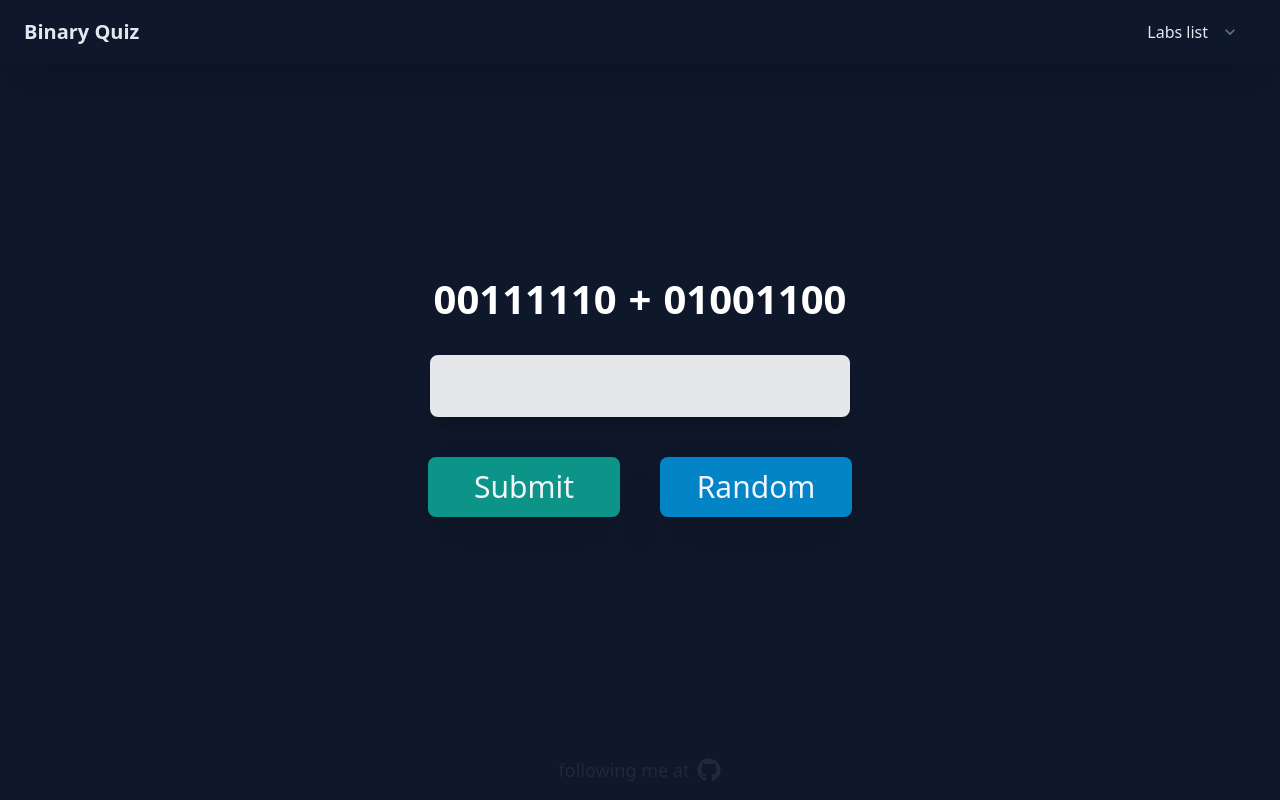
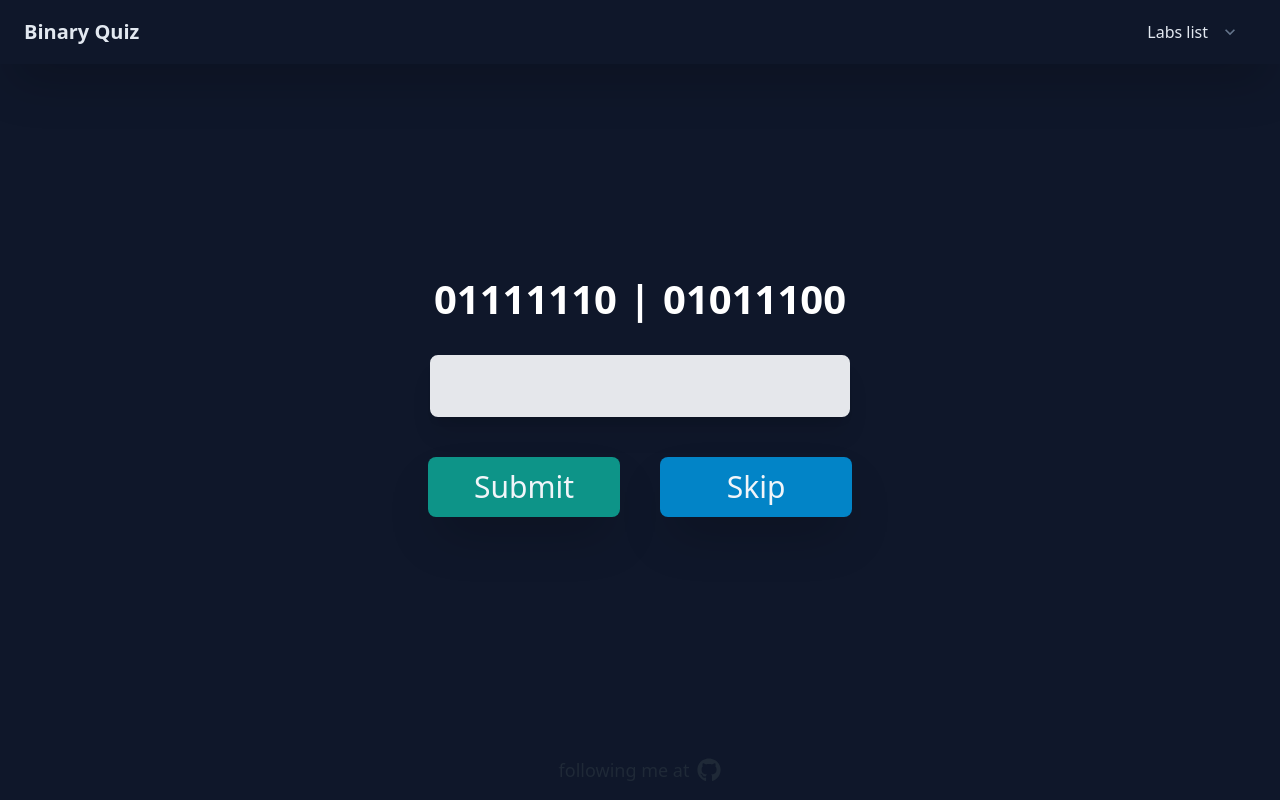
Before and after one commit to BigdraCo1/binary-quiz-web, a React (Create React App) app in the folder frontend/: page /or in a window 1280 px wide. Before the commit this address led to /lab8. Built offline with nearby package versions, Linux system fonts and the light colour scheme.

Commit message:
add fuction and quiz

```diff
--- a/frontend/src/App.jsx
+++ b/frontend/src/App.jsx
@@ -5,6 +5,7 @@ import QuizLab8 from "./components/QuizLab8";
 import QuizLab9 from "./components/QuizLab9";
 import QuizShiftLeft from "./components/QuizShiftLeft";
 import QuizSub from "./components/QuizSub";
+import QuizOr from "./components/QuizOr"
 import QuizXor from "./components/QuizXor";
 import Footer from "./components/Footer";
 import TabTitle from "./utils/TabTitle";
@@ -22,6 +23,7 @@ function App() {
             <Route path="/lab9" element={<QuizLab9 />} />
             <Route path="/sub" element={<QuizSub />} />
             <Route path="/shift" element={<QuizShiftLeft />} />
+            <Route path="/or" element={<QuizOr />} />
             <Route path="/xor" element={<QuizXor />} />
             <Route path="*" element={<Navigate to="/lab8" />} />
           </Routes>
--- a/frontend/src/components/Navbar.jsx
+++ b/frontend/src/components/Navbar.jsx
@@ -8,7 +8,8 @@ const Navbar = () => {
     { key: 2, name: "Lab - 9", to: "/lab9" },
     { key: 3, name: "Subtraction", to: "/sub" },
     { key: 4, name: "Shift Left", to: "/shift" },
-    { key: 5, name: "XOR", to:"/xor"}
+    { key: 5, name: "OR", to: "/or" },
+    { key: 6, name: "XOR", to: "/xor" },
   ];
 
   const NavLinkActive = ({ isActive }) => {
--- a/frontend/src/components/QuizLab9.jsx
+++ b/frontend/src/components/QuizLab9.jsx
@@ -1,38 +1,24 @@
 import React, { useState } from "react";
+import "../css/Quiz.css";
 import Solution from "./Solution";
-import "../css/Quiz.css";
+import {
+  bin,
+  getResult,
+  randomNumber,
+  randomOp,
+  operators,
+  setNumber,
+  checkAns,
+} from "../utils/Functions";
 
 const QuizLab9 = () => {
-  const decreaseNum2 = (num, op) => {
-    if (op === 1 && num > 5) {
-      num = (num % 5) + 1;
-    }
-    return num;
-  };
-
-  const getResult = (num1, num2, op) => {
-    if (op === 0) {
-      return num1 - num2;
-    } else if (op === 1) {
-      return num1 << num2;
-    } else if (op === 2) {
-      return num1 ^ num2;
-    }
-  };
-
-  let initOperator = Math.floor(Math.random() * 3);
-  let initNum1 = Math.floor(Math.random() * 129);
-  let initNum2 = decreaseNum2(Math.floor(Math.random() * 129), initOperator);
+  let initOperator = randomOp();
+  let initNum1 = randomNumber();
+  let initNum2 = setNumber(randomNumber());
   let initResult = getResult(initNum1, initNum2, initOperator);
-
-  const operators = ["-", "<<", "^"];
-  const [operator, setOperator] = useState(operators[initOperator]);
-  const [num1, setNum1] = useState(
-    (initNum1.toString(2) + "").padStart(8, "0")
-  );
-  const [num2, setNum2] = useState(
-    (initNum2.toString(2) + "").padStart(8, "0")
-  );
+  const [operator, setOperator] = useState(operators(initOperator));
+  const [num1, setNum1] = useState(bin(initNum1));
+  const [num2, setNum2] = useState(bin(initNum2));
   const [result, setResult] = useState(initResult);
   const [ans, updateAns] = useState("");
   const [isSubmit, setIsSubmit] = useState(false);
@@ -41,21 +27,18 @@ const QuizLab9 = () => {
   const random = () => {
     setIsSubmit(false);
     setIsWrong(false);
-    let randOperator = Math.floor(Math.random() * 3);
-    let randNum1 = Math.floor(Math.random() * 129);
-    let randNum2 = decreaseNum2(Math.floor(Math.random() * 129),randOperator);
-    setOperator(operators[randOperator]);
-    setNum1((randNum1.toString(2) + "").padStart(8, "0"));
-    setNum2((randNum2.toString(2) + "").padStart(8, "0"));
-    setResult(getResult(randNum1,randNum2,randOperator))
+    let randOperator = randomOp();
+    let randNum1 = randomNumber();
+    let randNum2 = setNumber(randomNumber());
+    setOperator(operators(randOperator));
+    setNum1(bin(randNum1));
+    setNum2(bin(randNum2));
+    setResult(getResult(randNum1, randNum2, randOperator));
   };
 
   const submitAns = () => {
     setIsSubmit(true);
-    const isCorrect = ans
-      .toUpperCase()
-      .localeCompare(result.toString(16).toUpperCase());
-    if (isCorrect === 0) {
+    if (checkAns(ans, result)) {
       setIsSubmit(false);
       setIsWrong(false);
       random();
@@ -94,7 +77,7 @@ const QuizLab9 = () => {
             Submit
           </button>
           <button className="random-button" onClick={random}>
-            Random
+            Skip
           </button>
         </div>
       </div>
--- /dev/null
+++ b/frontend/src/components/QuizOr.jsx
@@ -0,0 +1,77 @@
+import React, { useState } from "react";
+import Solution from "./Solution";
+import "../css/Quiz.css";
+import { bin, checkAns, randomNumber } from "../utils/Functions";
+
+const QuizXor = () => {
+  let initNum1 = randomNumber();
+  let initNum2 = randomNumber();
+  let initSum = initNum1 | initNum2;
+
+  const [num1, setNum1] = useState(bin(initNum1));
+  const [num2, setNum2] = useState(bin(initNum2));
+  const [sum, setSum] = useState(initSum);
+  const [ans, updateAns] = useState("");
+  const [isSubmit, setIsSubmit] = useState(false);
+  const [isWrong, setIsWrong] = useState(false);
+
+  const randomNum = () => {
+    setIsSubmit(false);
+    setIsWrong(false);
+    let randNum1 = randomNumber();
+    let randNum2 = randomNumber();
+    setNum1(bin(randNum1));
+    setNum2(bin(randNum2));
+    setSum(randNum1 | randNum2);
+  };
+
+  const submitAns = () => {
+    setIsSubmit(true);
+    if (checkAns(ans, sum)) {
+      setIsSubmit(false);
+      setIsWrong(false);
+      randomNum();
+    } else {
+      setIsWrong(true);
+    }
+    updateAns("");
+  };
+
+  return (
+    <div className="layout-quiz">
+      <div className="m-auto">
+        <Solution num1={num1} num2={num2} operator={"|"} />
+        <form
+          className="layout-inner-quiz"
+          onSubmit={(event) => {
+            event.preventDefault();
+            submitAns();
+          }}
+        >
+          <input
+            type="text"
+            value={ans}
+            className="input-quiz"
+            style={{
+              borderColor: isSubmit && isWrong ? "#f43f5e" : "",
+              borderWidth: isSubmit && isWrong ? "3px" : "",
+              backgroundColor: isSubmit && isWrong ? "white" : "",
+            }}
+            onChange={(event) => updateAns(event.target.value)}
+            onClick={() => setIsSubmit(false)}
+          />
+        </form>
+        <div className="layout-button-quiz">
+          <button className="submit-button" onClick={submitAns}>
+            Submit
+          </button>
+          <button className="random-button" onClick={randomNum}>
+            Skip
+          </button>
+        </div>
+      </div>
+    </div>
+  );
+};
+
+export default QuizXor;
--- a/frontend/src/components/QuizShiftLeft.jsx
+++ b/frontend/src/components/QuizShiftLeft.jsx
@@ -1,25 +1,14 @@
 import React, { useState } from "react";
 import Solution from "./Solution";
 import "../css/Quiz.css";
+import { bin, checkAns, randomNumber, setNumber } from "../utils/Functions";
 
 const QuizShiftLeft = () => {
-  const decreaseNum2 = (num) => {
-    if (num > 5) {
-      num = (num % 5) + 1;
-    }
-    return num;
-  };
-
-  let initNum1 = Math.floor(Math.random() * 129);
-  let initNum2 = decreaseNum2(Math.floor(Math.random() * 129));
+  let initNum1 = randomNumber();
+  let initNum2 = setNumber(randomNumber(),1);
   let initSum = initNum1 << initNum2;
-
-  const [num1, setNum1] = useState(
-    (initNum1.toString(2) + "").padStart(8, "0")
-  );
-  const [num2, setNum2] = useState(
-    (initNum2.toString(2) + "").padStart(8, "0")
-  );
+  const [num1, setNum1] = useState(bin(initNum1));
+  const [num2, setNum2] = useState(bin(initNum2));
   const [sum, setSum] = useState(initSum);
   const [ans, updateAns] = useState("");
   const [isSubmit, setIsSubmit] = useState(false);
@@ -28,19 +17,16 @@ const QuizShiftLeft = () => {
   const randomNum = () => {
     setIsSubmit(false);
     setIsWrong(false);
-    let randNum1 = Math.floor(Math.random() * 129);
-    let randNum2 = decreaseNum2(Math.floor(Math.random() * 129));
-    setNum1((randNum1.toString(2) + "").padStart(8, "0"));
-    setNum2((randNum2.toString(2) + "").padStart(8, "0"));
+    let randNum1 = randomNumber();
+    let randNum2 = setNumber(randomNumber(),1);
+    setNum1(bin(randNum1));
+    setNum2(bin(randNum2));
     setSum(randNum1 << randNum2);
   };
 
   const submitAns = () => {
     setIsSubmit(true);
-    const isCorrect = ans
-      .toUpperCase()
-      .localeCompare(sum.toString(16).toUpperCase());
-    if (isCorrect === 0) {
+    if (checkAns(ans,sum)) {
       setIsSubmit(false);
       setIsWrong(false);
       randomNum();
@@ -79,7 +65,7 @@ const QuizShiftLeft = () => {
             Submit
           </button>
           <button className="random-button" onClick={randomNum}>
-            Random
+            Skip
           </button>
         </div>
       </div>
--- a/frontend/src/components/QuizSub.jsx
+++ b/frontend/src/components/QuizSub.jsx
@@ -1,18 +1,14 @@
 import React, { useState } from "react";
 import Solution from "./Solution";
 import "../css/Quiz.css";
+import { bin, checkAns, randomNumber } from "../utils/Functions";
 
 const QuizSub = () => {
-  let initNum1 = Math.floor(Math.random() * 129);
-  let initNum2 = Math.floor(Math.random() * 129);
+  let initNum1 = randomNumber();
+  let initNum2 = randomNumber();
   let initSum = initNum1 - initNum2;
-
-  const [num1, setNum1] = useState(
-    (initNum1.toString(2) + "").padStart(8, "0")
-  );
-  const [num2, setNum2] = useState(
-    (initNum2.toString(2) + "").padStart(8, "0")
-  );
+  const [num1, setNum1] = useState(bin(initNum1));
+  const [num2, setNum2] = useState(bin(initNum2));
   const [sum, setSum] = useState(initSum);
   const [ans, updateAns] = useState("");
   const [isSubmit, setIsSubmit] = useState(false);
@@ -21,19 +17,15 @@ const QuizSub = () => {
   const randomNum = () => {
     setIsSubmit(false);
     setIsWrong(false);
-    let randNum1 = Math.floor(Math.random() * 129);
-    let randNum2 = Math.floor(Math.random() * 129);
-    setNum1((randNum1.toString(2) + "").padStart(8, "0"));
-    setNum2((randNum2.toString(2) + "").padStart(8, "0"));
+    let randNum1 = randomNumber();
+    let randNum2 = randomNumber();
+    setNum1(bin(randNum1));
+    setNum2(bin(randNum2));
     setSum(randNum1 - randNum2);
   };
 
   const submitAns = () => {
-    setIsSubmit(true);
-    const isCorrect = ans
-      .toUpperCase()
-      .localeCompare(sum.toString(16).toUpperCase());
-    if (isCorrect === 0) {
+    if (checkAns(ans, sum)) {
       setIsSubmit(false);
       setIsWrong(false);
       randomNum();
@@ -72,7 +64,7 @@ const QuizSub = () => {
             Submit
           </button>
           <button className="random-button" onClick={randomNum}>
-            Random
+            Skip
           </button>
         </div>
       </div>
--- a/frontend/src/components/QuizXor.jsx
+++ b/frontend/src/components/QuizXor.jsx
@@ -1,18 +1,15 @@
 import React, { useState } from "react";
 import Solution from "./Solution";
 import "../css/Quiz.css";
+import { bin, checkAns, randomNumber } from "../utils/Functions";
 
 const QuizXor = () => {
-  let initNum1 = Math.floor(Math.random() * 129);
-  let initNum2 = Math.floor(Math.random() * 129);
+  let initNum1 = randomNumber();
+  let initNum2 = randomNumber();
   let initSum = initNum1 ^ initNum2;
 
-  const [num1, setNum1] = useState(
-    (initNum1.toString(2) + "").padStart(8, "0")
-  );
-  const [num2, setNum2] = useState(
-    (initNum2.toString(2) + "").padStart(8, "0")
-  );
+  const [num1, setNum1] = useState(bin(initNum1));
+  const [num2, setNum2] = useState(bin(initNum2));
   const [sum, setSum] = useState(initSum);
   const [ans, updateAns] = useState("");
   const [isSubmit, setIsSubmit] = useState(false);
@@ -21,19 +18,16 @@ const QuizXor = () => {
   const randomNum = () => {
     setIsSubmit(false);
     setIsWrong(false);
-    let randNum1 = Math.floor(Math.random() * 129);
-    let randNum2 = Math.floor(Math.random() * 129);
-    setNum1((randNum1.toString(2) + "").padStart(8, "0"));
-    setNum2((randNum2.toString(2) + "").padStart(8, "0"));
+    let randNum1 = randomNumber();
+    let randNum2 = randomNumber();
+    setNum1(bin(randNum1));
+    setNum2(bin(randNum2));
     setSum(randNum1 ^ randNum2);
   };
 
   const submitAns = () => {
     setIsSubmit(true);
-    const isCorrect = ans
-      .toUpperCase()
-      .localeCompare(sum.toString(16).toUpperCase());
-    if (isCorrect === 0) {
+    if (checkAns(ans, sum)) {
       setIsSubmit(false);
       setIsWrong(false);
       randomNum();
@@ -72,7 +66,7 @@ const QuizXor = () => {
             Submit
           </button>
           <button className="random-button" onClick={randomNum}>
-            Random
+            Skip
           </button>
         </div>
       </div>
--- /dev/null
+++ b/frontend/src/utils/Functions.jsx
@@ -0,0 +1,50 @@
+export const randomNumber = () => {
+  const maxNum = 129;
+  return Math.floor(Math.random() * maxNum);
+};
+
+export const randomOp = () => {
+  const maxOp = 5;
+  return Math.floor(Math.random() * maxOp);
+};
+
+export const operators = (op) => {
+  const ops = ["-", "<<", "^", "+", "|"];
+  return ops[op];
+};
+
+export const setNumber = (num, op) => {
+  if (op === 1 && num > 5) {
+    num = (num % 5) + 1;
+  }
+  return num;
+};
+
+export const bin = (int) => {
+  return (int.toString(2) + "").padStart(8, "0");
+};
+
+export const hex = (int) => {
+  return int.toString(16).toUpperCase();
+};
+
+export const checkAns = (ans, res) => {
+  const isCorrect = ans.toUpperCase().localeCompare(hex(res));
+  if (isCorrect === 0) {
+    return true;
+  } else {
+    return false;
+  }
+};
+
+export const getResult = (num1, num2, op) => {
+  const result = [
+    num1 - num2,
+    num1 << num2,
+    num1 << num2,
+    num1 ^ num2,
+    num1 + num2,
+    num1 | num2,
+  ];
+  return result[op];
+};
```
